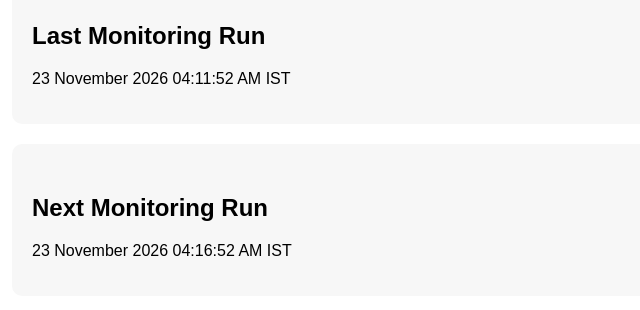
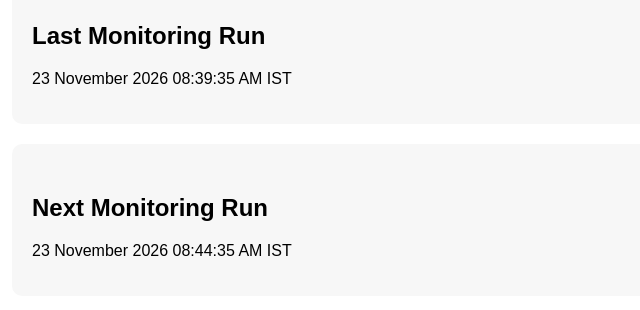
Before and after one commit to Shreyash071005/SPPU-Result-Monitor, a plain HTML site: page docs/index.html in a window 1280 px wide. Shown: the part 367-677 px from the top of the page, 128-768 px from the left. Drawn offline with Linux system fonts and the light colour scheme.

Commit message:
Auto Update Result Monitor

```diff
--- a/docs/index.html
+++ b/docs/index.html
@@ -49,7 +49,7 @@ Last Monitoring Run
 </h2>
 
 <p>
-23 November 2026 04:11:52 AM IST
+23 November 2026 08:39:35 AM IST
 </p>
 
 </div>
@@ -62,7 +62,7 @@ Next Monitoring Run
 </h2>
 
 <p>
-23 November 2026 04:16:52 AM IST
+23 November 2026 08:44:35 AM IST
 </p>
 
 </div>
```
